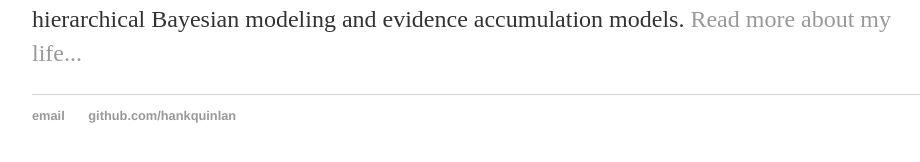
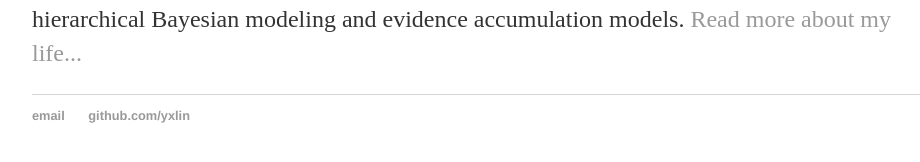
Before and after one commit to yxlin/yxlin.github.io, a Jekyll site: the page built from index.html, in a window 1280 px wide. Shown: the part 228-390 px from the top of the page, without its empty margins (160-1080 px from the left). Built offline with Jekyll 4.4.1, drawn with Linux system fonts in a browser that asks for light colours.

Commit message:
Update default.html

```diff
--- a/_layouts/default.html
+++ b/_layouts/default.html
@@ -21,8 +21,8 @@
 			</div><!-- /.container -->
 			<footer>
 	    		<ul>
-	        		<li><a href="mailto:hankquinlanhub@gmail.com">email</a></li>
-	        		<li><a href="https://github.com/hankquinlan">github.com/hankquinlan</a></li>
+	        		<li><a href="mailto:yishinlin001@gmail.com">email</a></li>
+	        		<li><a href="https://github.com/yxlin">github.com/yxlin</a></li>
 				</ul>
 			</footer>
 		</body>
```
